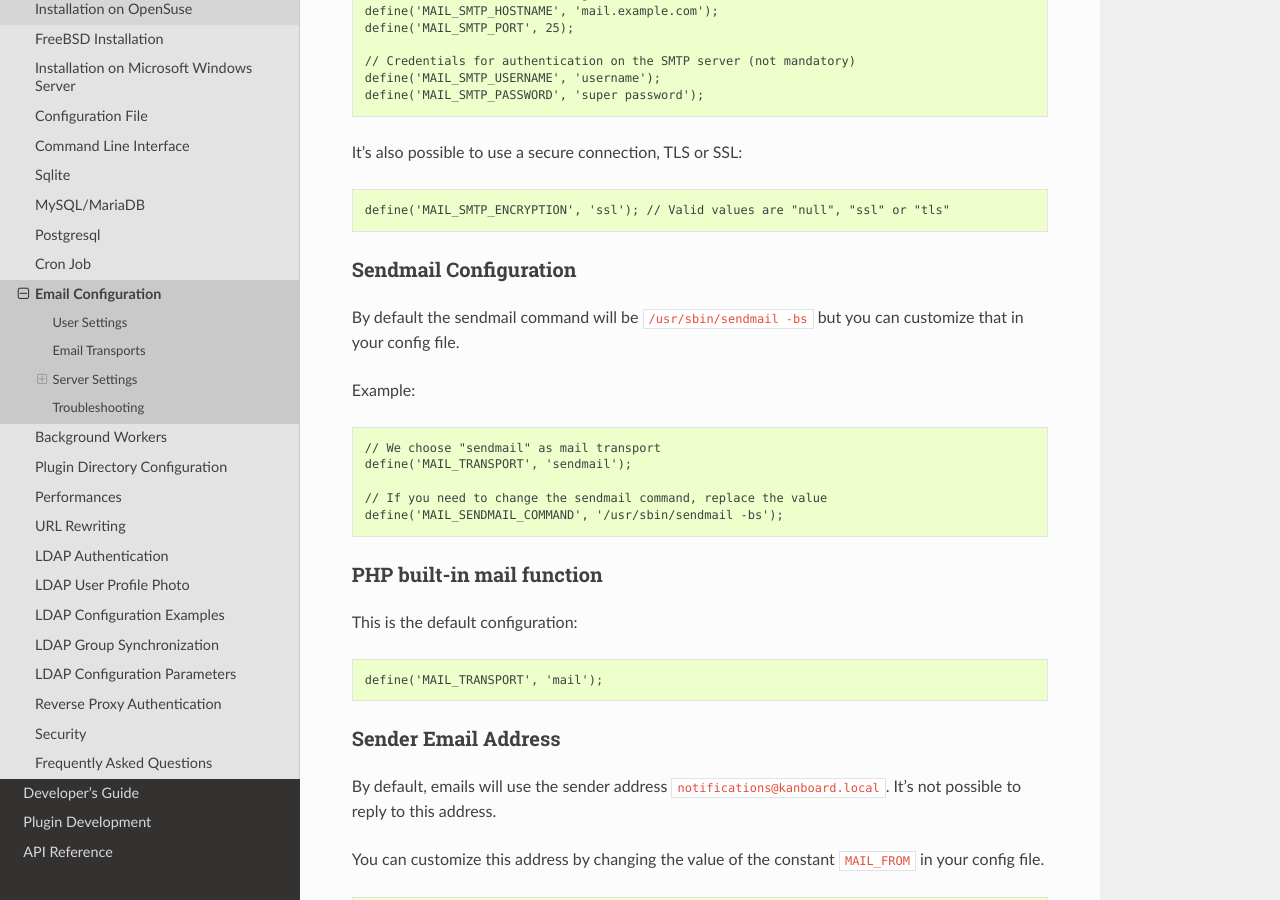
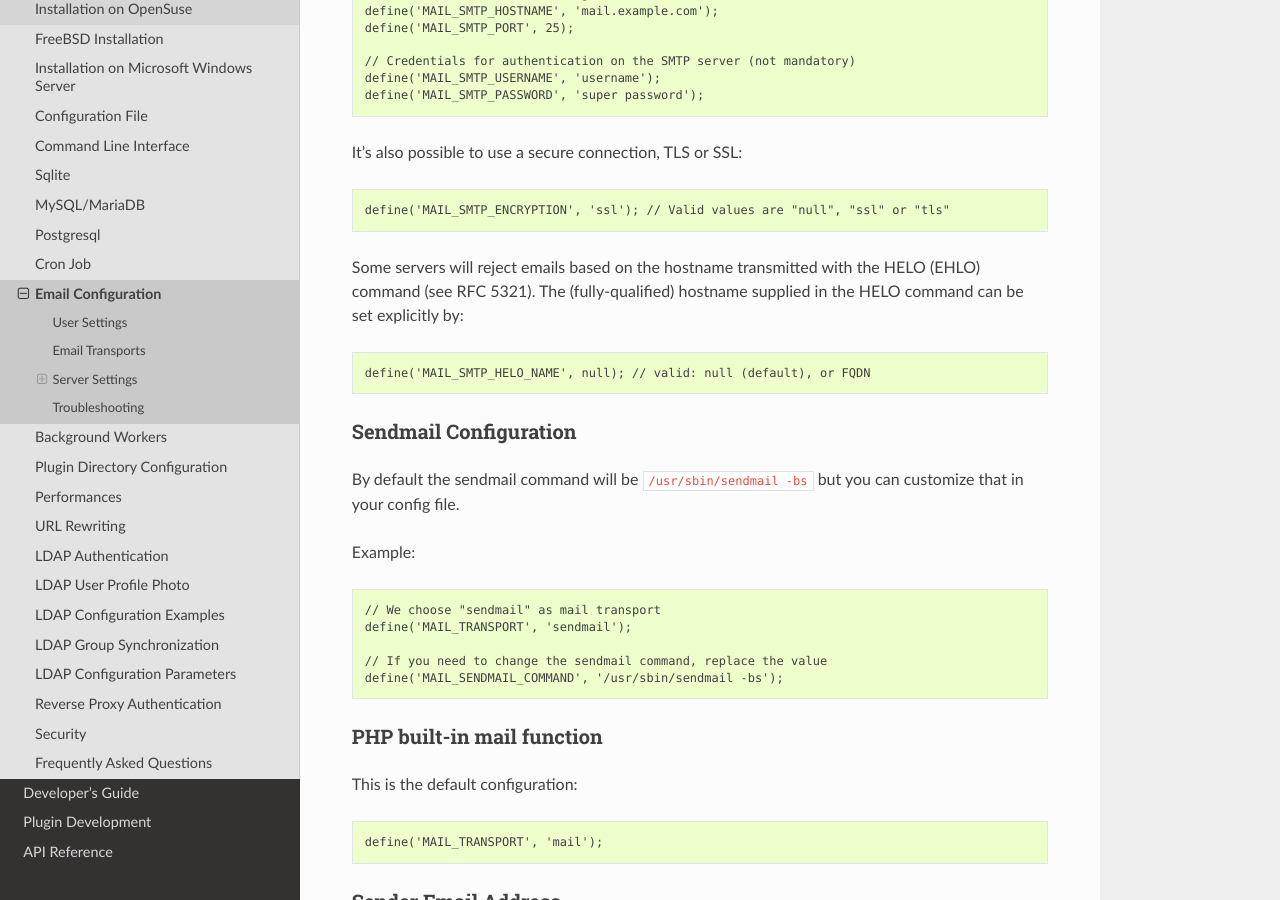
Before and after one commit to kanboard/documentation, a Sphinx documentation site: the page built from source/admin_guide/email.rst, in a window 1280 px wide and 900 px high, scrolled down 1008 px. Built offline with Sphinx 7.4.7 and the Read the Docs theme 2.0.0, drawn with Linux system fonts in a browser that asks for light colours; pages that are not in the unit, such as notebooks, are missing from menus.

Commit message:
Add documentation for MAIL_SMTP_HELO_NAME

```diff
--- a/source/admin_guide/config_file.rst
+++ b/source/admin_guide/config_file.rst
@@ -90,6 +90,7 @@ Email configuration
     define('MAIL_SMTP_PORT', 25);
     define('MAIL_SMTP_USERNAME', '');
     define('MAIL_SMTP_PASSWORD', '');
+    define('MAIL_SMTP_HELO_NAME', null); // valid: null (default), or FQDN
     define('MAIL_SMTP_ENCRYPTION', null); // Valid values are "null", "ssl" or "tls"
 
     // Sendmail command to use when the transport is "sendmail"
--- a/source/admin_guide/email.rst
+++ b/source/admin_guide/email.rst
@@ -59,6 +59,15 @@ It’s also possible to use a secure connection, TLS or SSL:
 
     define('MAIL_SMTP_ENCRYPTION', 'ssl'); // Valid values are "null", "ssl" or "tls"
 
+Some servers will reject emails based on the hostname transmitted with the HELO
+(EHLO) command (see RFC 5321). The (fully-qualified) hostname supplied in the
+HELO command can be set explicitly by:
+
+.. code:: php
+
+    define('MAIL_SMTP_HELO_NAME', null); // valid: null (default), or FQDN
+
+
 Sendmail Configuration
 ~~~~~~~~~~~~~~~~~~~~~~
 
```
